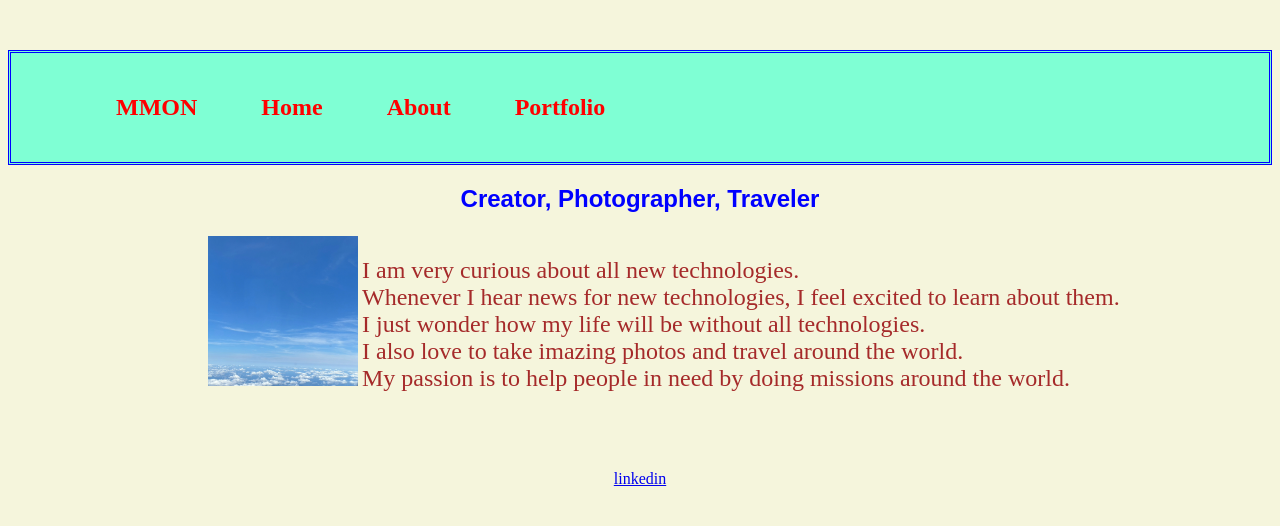
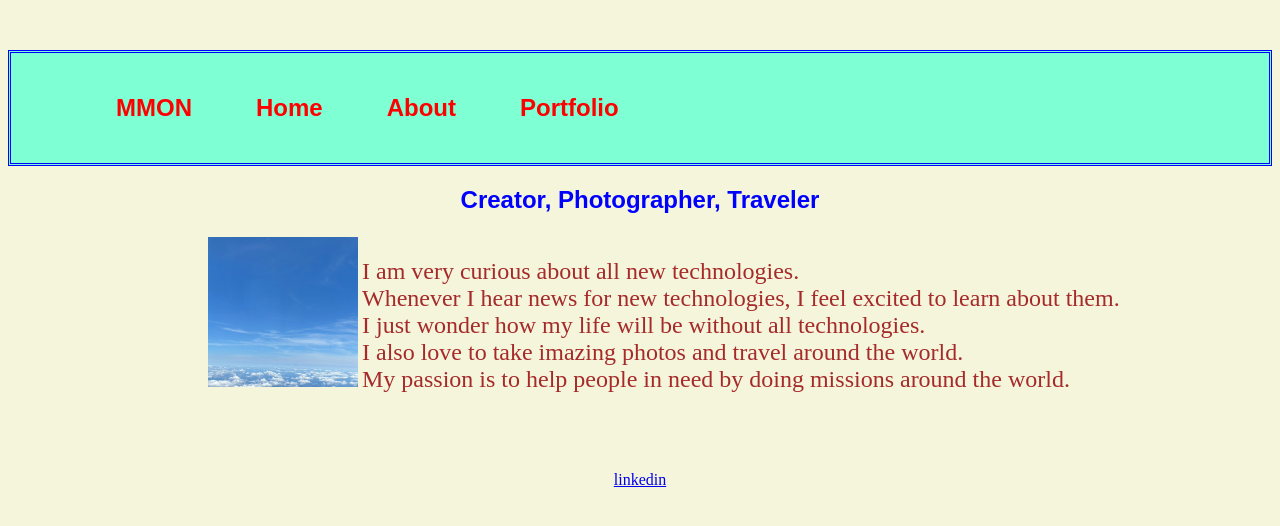
Before and after one commit to mmon99/Block9P1, a plain HTML site: page index.html in a window 1280 px wide. Drawn offline with Linux system fonts and the light colour scheme.

Commit message:
modifyV6

```diff
--- a/styles.css
+++ b/styles.css
@@ -3,7 +3,7 @@ html {
 }
 
 h1 {
-    color: red;
+    color: red; font-family: Arial, Helvetica, sans-serif;
   }
 
 .navigation {
```
